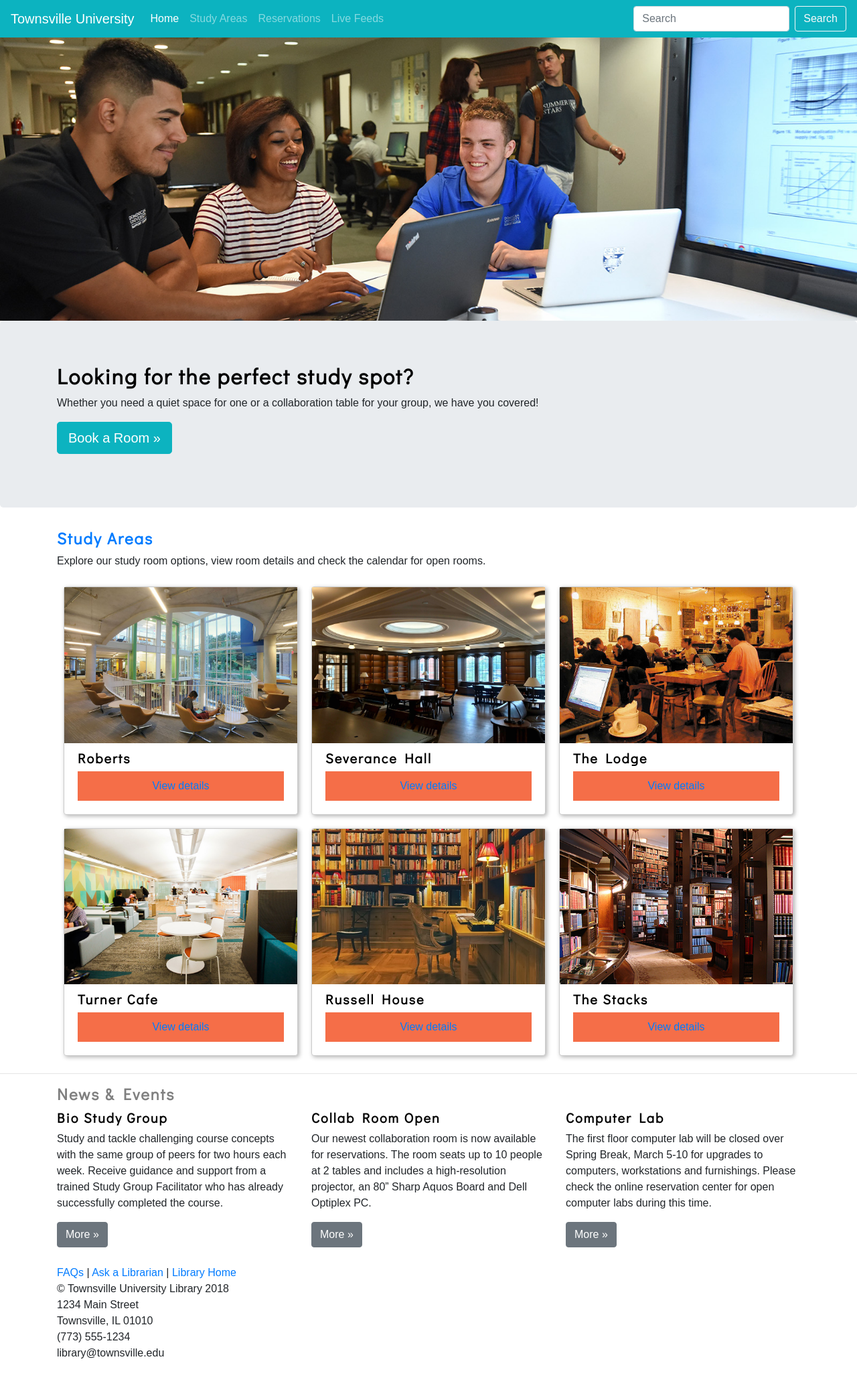
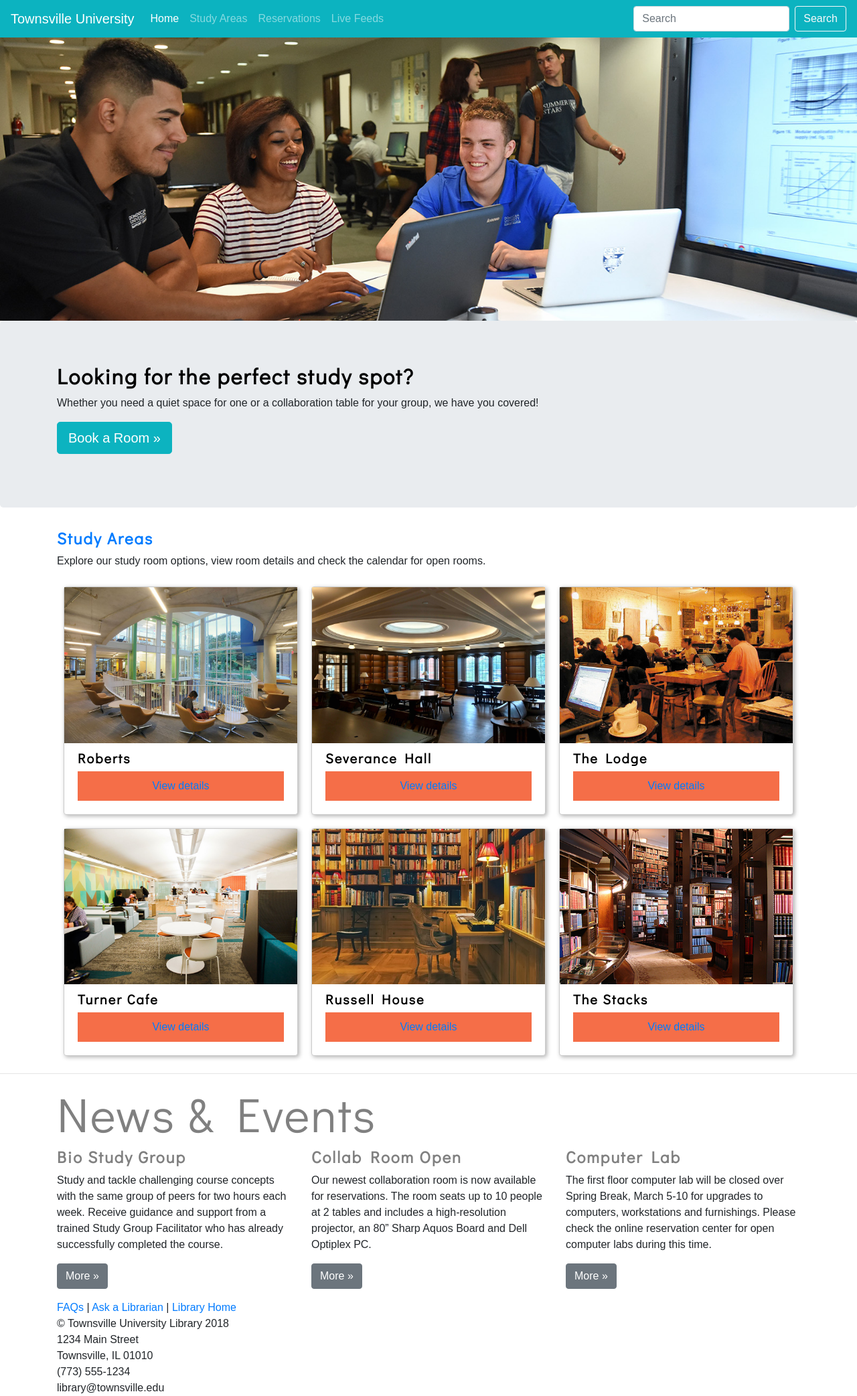
Before and after one commit to DOMLIS786/GAstudyareas, a Jekyll site: the page built from index.html, in a window 1280 px wide. Shown: the whole page at 67% size. Built offline with Jekyll 4.4.1, drawn with Linux system fonts in a browser that asks for light colours; before the commit the page ends 2033 px from its top, so only the background shows below that.

Commit message:
Update index.html

```diff
--- a/index.html
+++ b/index.html
@@ -68,27 +68,26 @@ title: Home
 </section>
 
 <hr>
- <section class="container">
-  <section class="news">
-   <h2>News & Events</h2>
+  <div class="container">
+                <h2 class="display-3">News & Events</h2>
         <div class="row">
           <div class="col-md-4">
-            <h3>Bio Study Group</h3>
+            <h2>Bio Study Group</h2>
             <p>Study and tackle challenging course concepts with the same group of peers for two hours each week. Receive guidance and support from a trained Study Group Facilitator who has already successfully completed the course.</p>
             <p><a class="btn btn-secondary" href="#" role="button">More &raquo;</a></p>
           </div>
           <div class="col-md-4">
-            <h3>Collab Room Open</h3>
+            <h2>Collab Room Open</h2>
             <p>Our newest collaboration room is now available for reservations. The room seats up to 10 people at 2 tables and includes a high-resolution projector, an 80” Sharp Aquos Board and Dell Optiplex PC.</p>
             <p><a class="btn btn-secondary" href="#" role="button">More &raquo;</a></p>
           </div>
           <div class="col-md-4">
-            <h3>Computer Lab</h3>
+            <h2>Computer Lab</h2>
             <p>The first floor computer lab will be closed over Spring Break, March 5-10 for upgrades to computers, workstations and furnishings. Please check the online reservation center for open computer labs during this time.</p>
             <p><a class="btn btn-secondary" href="#" role="button">More &raquo;</a></p>
           </div>
         </div>
-  </section>
-</section>
+    </div>
+</div>
 
 {% include footer.html %}
```
